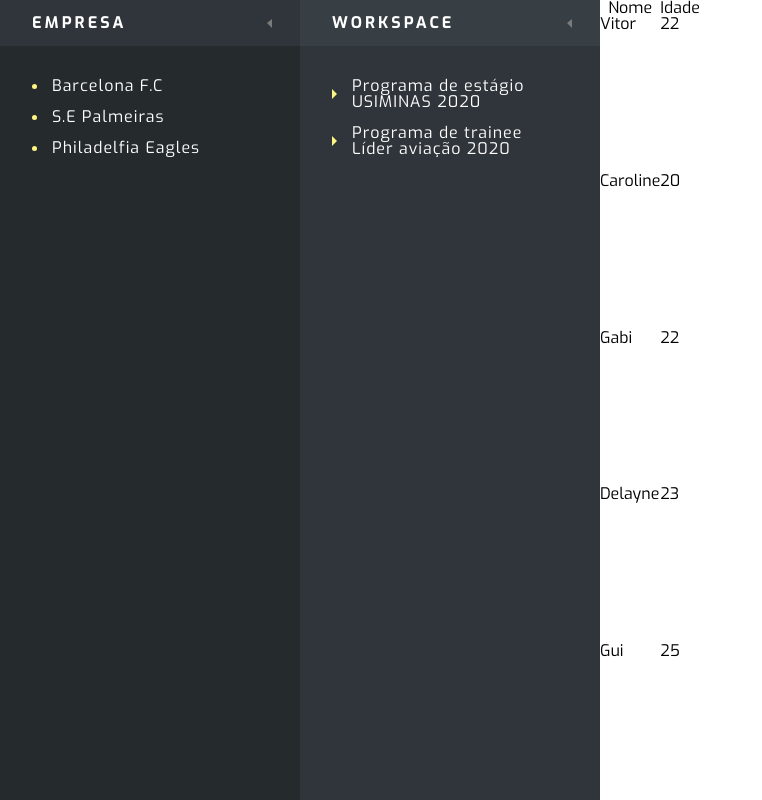
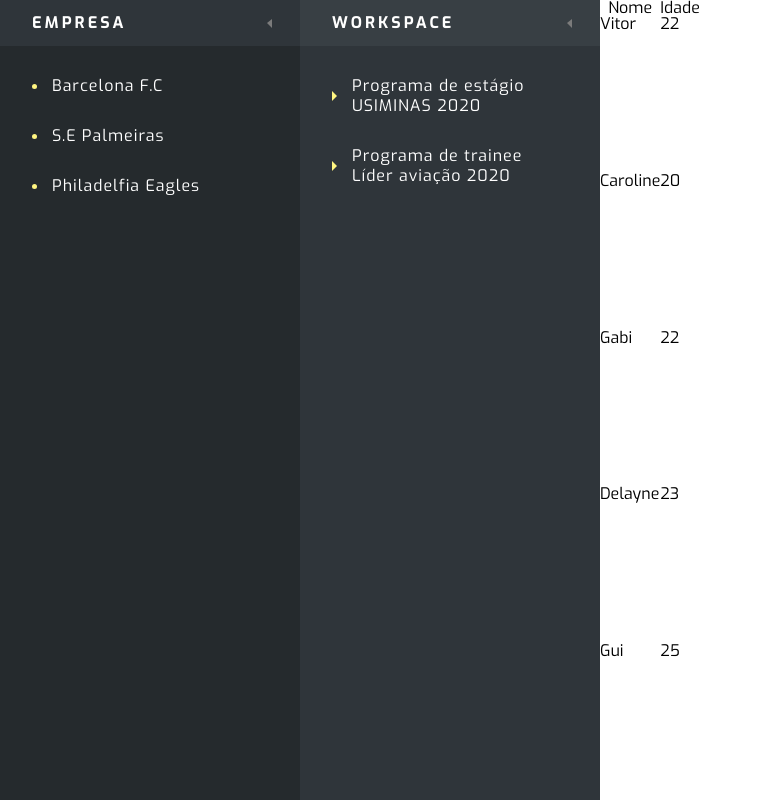
Before and after one commit to huddle-brasil/vue-components, a Vue app: page / in a window 1280 px wide. Shown: the whole page, without its empty margins (0-762 px from the left). Built offline with nearby package versions, Linux system fonts and the light colour scheme.

Commit message:
Created sidebar component

```diff
--- a/src/App.vue
+++ b/src/App.vue
@@ -5,7 +5,8 @@
 			:key="sidebar.title"
 			:title="sidebar.title"
 			:navItems="sidebar.navItems"
-			:navItemsListType="sidebar.navItemsListType"></Sidebar>
+			:isCollapsable="sidebar.isCollapsable"
+			></Sidebar>
 
 		<table-default
 			:tableData="tableData"
@@ -34,6 +35,7 @@ export default {
 				title: 'Workspace',
 				navItems: ["Programa de estágio USIMINAS 2020", "Programa de trainee Líder aviação 2020"],
 				navItemsListType: 'arrow',
+				isCollapsable: true
 			}
 		],
 		tableData : [
--- a/src/components/sidebar/DefaultSidebar.vue
+++ b/src/components/sidebar/DefaultSidebar.vue
@@ -8,9 +8,14 @@
         </div>
         <div class="sidebar-content">
             <ul>
-                <li v-for="(item, index) of navItems" :key="index">
-                    <div :class="[navItemsListType == 'dot' ? 'dot' : 'arrow']"></div>
-                    {{item}}
+                <li v-for="(item, index) of navItems" :key="index" @click="toggleCollapseNavItem($event)" :class="{'isCollapsable' : isCollapsable}">
+                    <div class="item" >
+                        <div :class="[isCollapsable ? 'arrow' : 'dot']"></div>
+                        <span>{{item}}</span>
+                    </div>
+                    <div class="item-collapsable"  v-if="isCollapsable">
+                        <span>isCollapsable: {{isCollapsable}}</span>
+                    </div>
                 </li>
             </ul>
         </div>
@@ -28,11 +33,22 @@ export default {
             type: Array,
             required: true
         },
-        navItemsListType:{
-            type: String,
-            default: 'dot'
+        isCollapsable:{
+            type: Boolean,
+            default: false
         }
-    }
+    },
+
+    data:()=>({}),
+
+    methods: {
+        toggleCollapseNavItem(event){
+            if(event.currentTarget.classList.contains('isCollapsable')) {
+                console.log('event.currentTarget 1: ', event.currentTarget)
+                event.currentTarget.classList.toggle(["show","active"])
+            }
+        }
+    },
 }
 </script>
 
@@ -81,13 +97,13 @@ export default {
         }
 
         .sidebar-content{
-            padding: 32px;
+            margin: 15px 0;
             letter-spacing: 1px;
 
             ul>li{
-                padding: 0 0 15px;
                 display: flex;
-                align-items: center;
+                line-height: 20px;
+                flex-direction: column;
 
                 .dot{
                     width: 5px;
@@ -102,16 +118,57 @@ export default {
                     border-top: 5px solid transparent;
                     border-bottom: 5px solid transparent;
                     border-left:5px solid #FFF581;
-
+                    transition: transform .2s
                 }
 
                 .dot, .arrow{
                     margin: 0 15px 0 0;
                 }
 
-                &:not(:last-child){
-                    padding: 0 0 15px;
+                .item{
+                    display: flex;
+                    align-items: center;
+                    padding: 15px 32px !important;
+
+                    &:not(:last-child){
+                        padding: 0 0 15px;
+                    }
+
                 }
+                .item.active{
+                    background-color: #76FFF5;
+                    color: #333;
+                    font-weight: 700;
+                }
+                .item-collapsable{
+                    padding: 15px 32px;
+                    background-color: #383f44;
+                    display: none;
+                }
+
+                &:hover{
+                    cursor: pointer;
+                }
+            }
+
+            .show{
+                .item-collapsable{
+                    display: flex
+                }
+            }
+
+            ul>li.show {
+                    .item{
+                        .arrow{
+                            transform: rotate(90deg)
+                        }
+                    }
+                }
+
+            ul>li.active{
+                background-color: #76FFF5;
+                color: #333;
+                font-weight: 700;
             }
         }
 
@@ -130,5 +187,21 @@ export default {
             border-bottom: 5px solid transparent;
             border-right: 5px solid #7b7b7b;
         }
+
+        &:nth-of-type(odd){
+            .sidebar-content{
+                ul>li.active{
+                    background-color: #44E5DD;
+                    color: #333;
+                    font-weight: 700;
+                }
+            }
+        }
     }
+    .fade-enter-active, .fade-leave-active {
+  transition: opacity .5s;
+}
+.fade-enter, .fade-leave-to /* .fade-leave-active em versões anteriores a 2.1.8 */ {
+  opacity: 0;
+}
 </style>
```
Also changed, not shown: 1 other file (tests, documents, lock files or other folders).
